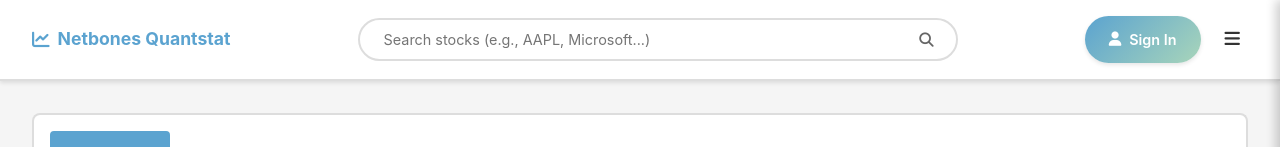
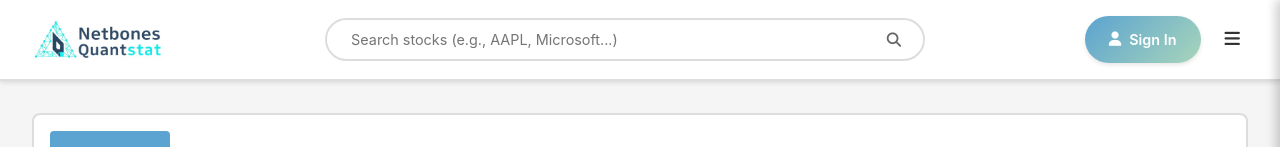
Before and after one commit to ubuntupunk/stock-analyzer, a website: page infrastructure/frontend/index.html in a window 1280 px wide. Shown: the top 147 px of the page. Drawn offline with nearby package versions, Linux system fonts and the light colour scheme; no server answers.

Commit message:
style: Add logo to header with branding image
- Replace font-awesome icon with logo-full.jpg
- Remove 'Netbones Quantstat' text

```diff
--- a/infrastructure/frontend/header.html
+++ b/infrastructure/frontend/header.html
@@ -1,8 +1,8 @@
 <nav class="navbar">
     <div class="nav-container">
         <div class="logo">
-            <i class="fas fa-chart-line"></i>
-            <span>Netbones Quantstat</span>
+            <img src="./logo-full.jpg" alt="Netbones Quantstat Logo" width="200" height="40">
+
         </div>
         <div class="nav-search">
             <input type="text" id="stockSearch" placeholder="Search stocks (e.g., AAPL, Microsoft...)">
```
Also changed, not shown: infrastructure/frontend/logo-full.jpg (added).
